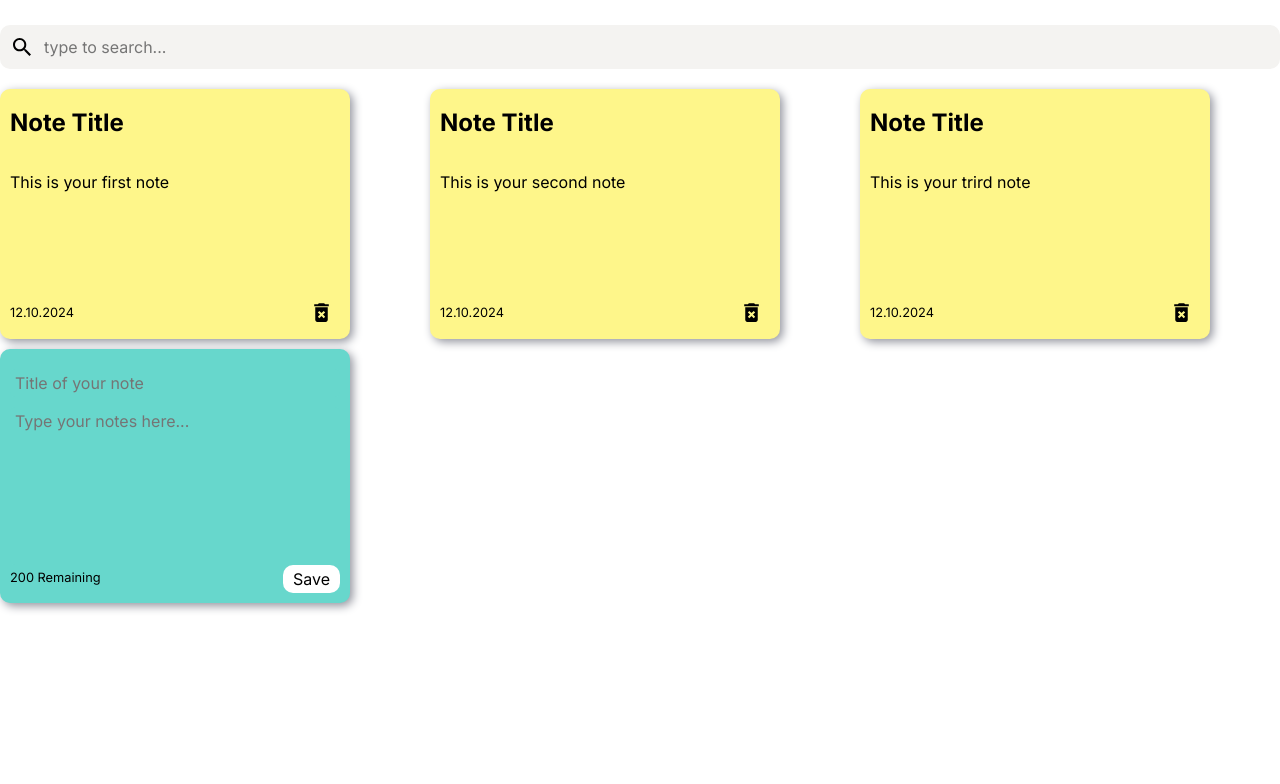
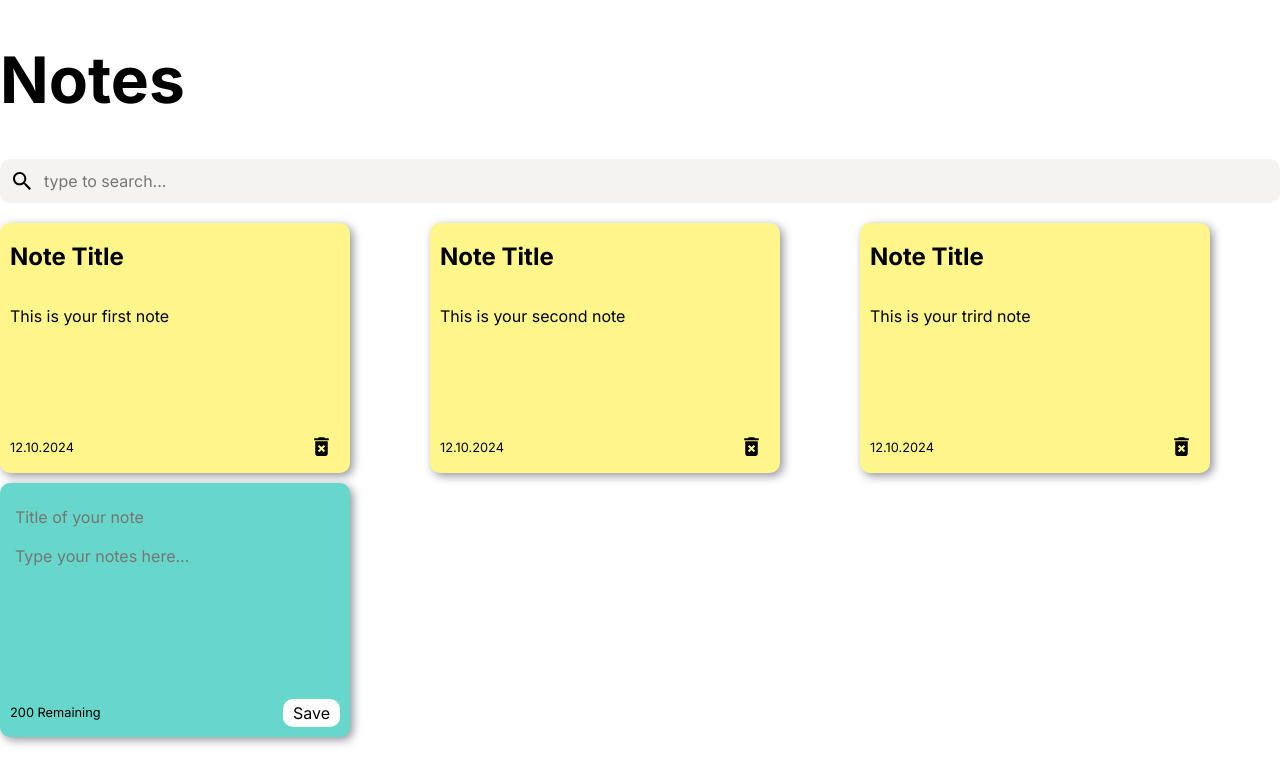
Before and after one commit to KingaGrelewicz/react-notes-app, a React (Create React App) app: page / in a window 1280 px wide. Shown: the top 784 px of the page. Built offline with nearby package versions, Linux system fonts and the light colour scheme.

Commit message:
Header component added to App

```diff
--- a/src/App.js
+++ b/src/App.js
@@ -6,6 +6,7 @@ import NotesList from "./features/NotesList";
 import { Globalstyle } from "./GlobalStyle";
 import { theme } from "./theme";
 import Search from "./features/Search";
+import Header from "./features/Header";
 
 const App = () => {
   const [notes, setNotes] = useState([
@@ -29,6 +30,8 @@ const App = () => {
     },
   ]);
 
+  const [searchNote, setSearchNote] = useState("");
+
   const addNote = (text, title) => {
     const date = new Date();
     const newNote = {
@@ -51,9 +54,12 @@ const App = () => {
     <ThemeProvider theme={theme}>
       <Container>
         <Globalstyle />
-        <Search />
+        <Header />
+        <Search handleSearchNote={setSearchNote} />
         <NotesList
-          notes={notes}
+          notes={notes.filter((note) =>
+            note.text.toLowerCase().includes(searchNote)
+          )}
           handleAddNote={addNote}
           handleDeleteNote={deleteNote}
         />
```
